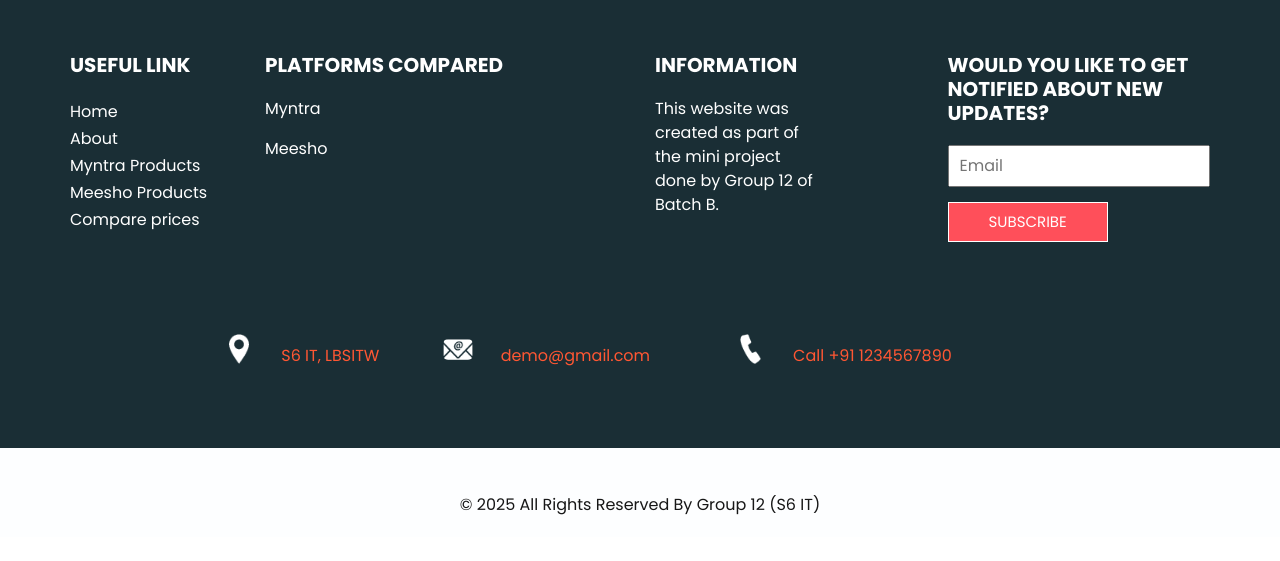
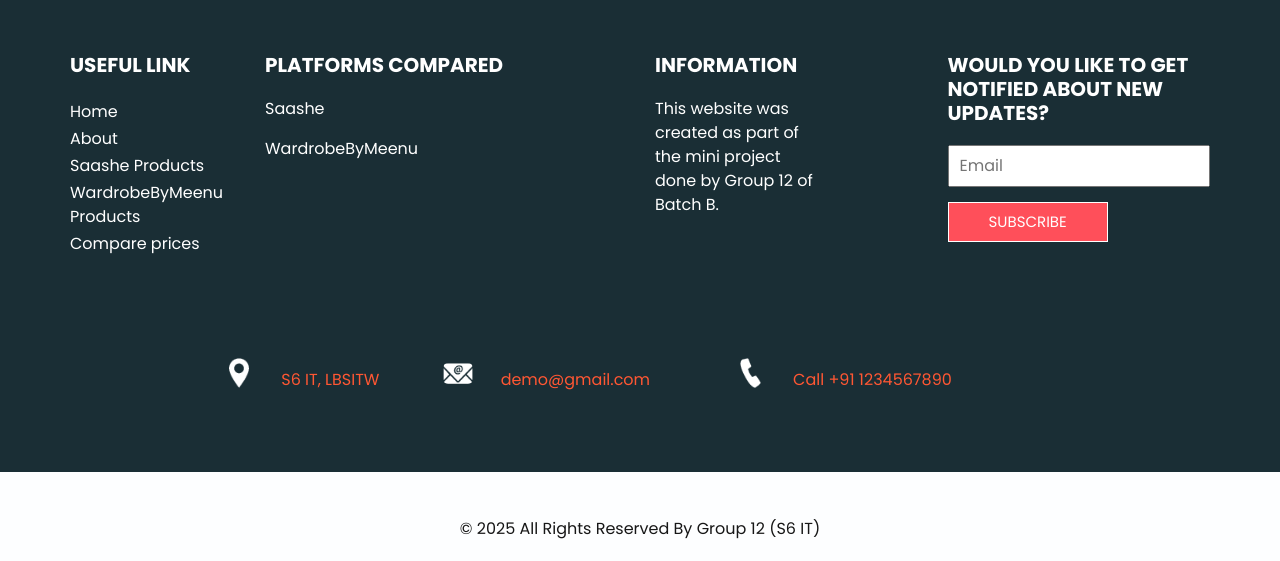
Before and after one commit to NismaReyasath/Clothing-Price-Comparison-System, a plain HTML site: page spering-html/compare.html in a window 1280 px wide. Shown: the part 3074-3635 px from the top of the page. Before the commit the page ends 3611 px from the top, so only its background shows below. Drawn offline with Linux system fonts and the light colour scheme.

Commit message:
Update compare.html

```diff
--- a/spering-html/compare.html
+++ b/spering-html/compare.html
@@ -87,10 +87,10 @@
                 <a class="nav-link" href="about.html"> About</a>
               </li>
               <li class="nav-item active">
-                <a class="nav-link" href="myntra.html">Myntra Products </a>
+                <a class="nav-link" href="saashe.html">Saashe Products </a>
               </li>
               <li class="nav-item">
-                <a class="nav-link" href="meesho.html"> Meesho Products </a>
+                <a class="nav-link" href="wardrobebymeenu.html">WardrobeByMeenu Products </a>
               </li>
               <li class="nav-item">
                 <a class="nav-link" href="compare.html"> Compare Prices </a>
@@ -135,7 +135,7 @@
           <h3 class="text-center">Myntra</h3>
           <div class="product_box">
             <div class="img-box">
-              <a href="https://www.myntra.com/skirt" target="_blank">
+              <a href="https://www.saashe.com/skirt" target="_blank">
                 <img src="images/bfs_myntra.png" alt="Black Flared Skirt">
               </a>
             </div>
@@ -274,10 +274,10 @@
                   <a class="" href="about.html">About </a>
                 </li>
                 <li class="">
-                  <a class="" href="myntra.html">Myntra Products </a>
+                  <a class="" href="saashe.html">Saashe Products </a>
                 </li>
                 <li class="">
-                  <a class="" href="meesho.html">Meesho Products </a>
+                  <a class="" href="wardrobebymeenu.html">WardrobeByMeenu Products </a>
                 </li>
                 <li class="">
                   <a class="" href="compare.html">Compare prices </a>
@@ -290,10 +290,10 @@
               Platforms Compared
             </h5>
             <p>
-              Myntra
+              Saashe
             </p>
             <p>
-              Meesho
+              WardrobeByMeenu
             </p>
           </div>
 
```
